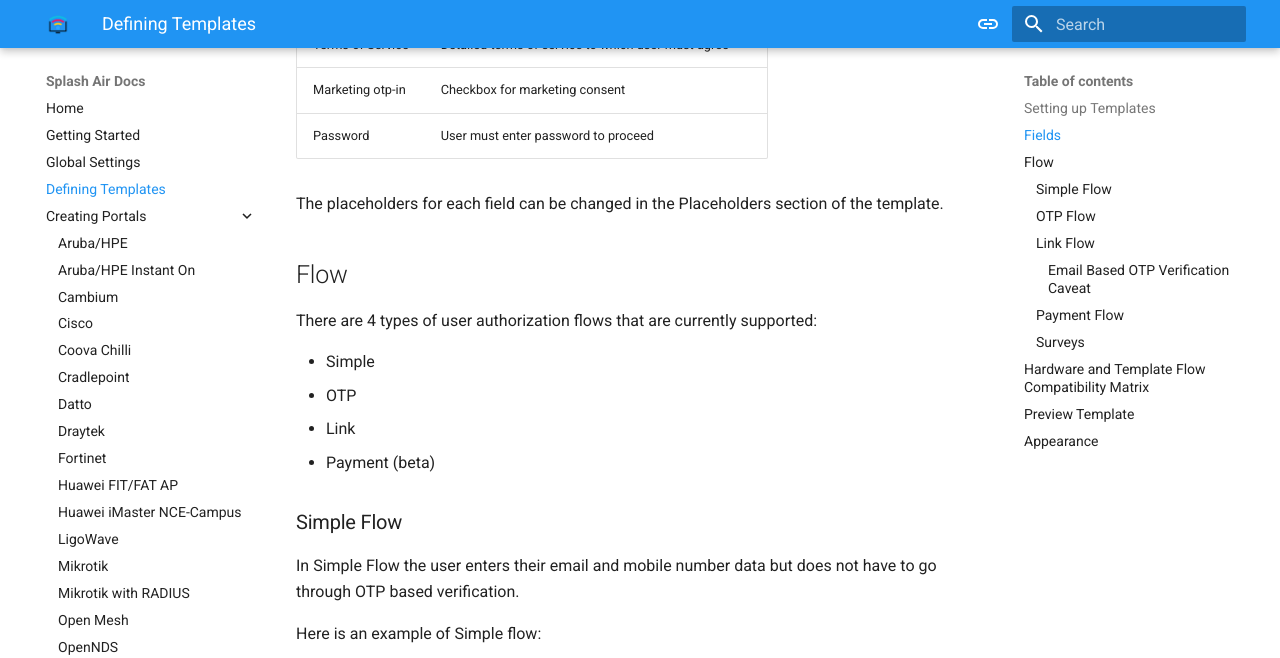
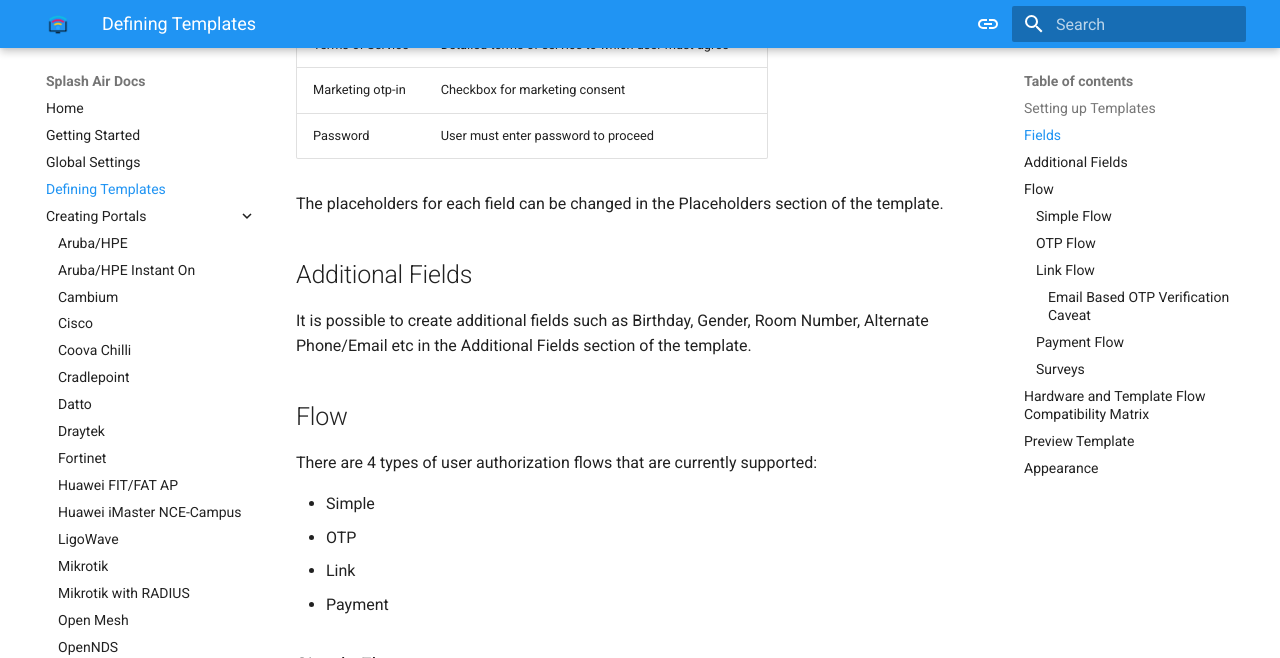
Before and after one commit to splash-networks/admin-panel-doc, an MkDocs documentation site: the page built from docs/defining-templates.md, in a window 1280 px wide and 900 px high, scrolled down 1325 px, cut to the strip 0-658 px from the top of the window. Built offline with MkDocs 1.6.1 and Material for MkDocs 9.7.7, drawn with Linux system fonts in a browser that asks for light colours.

Commit message:
template update

```diff
--- a/docs/defining-templates.md
+++ b/docs/defining-templates.md
@@ -25,6 +25,10 @@
 
 The placeholders for each field can be changed in the Placeholders section of the template.
 
+## Additional Fields
+
+It is possible to create additional fields such as Birthday, Gender, Room Number, Alternate Phone/Email etc in the Additional Fields section of the template.
+
 ## Flow
 
 There are 4 types of user authorization flows that are currently supported:
@@ -32,7 +36,7 @@
  - Simple
  - OTP
  - Link
- - Payment (beta)
+ - Payment
 
 ### Simple Flow
 
```
Also changed, not shown: other parts of docs/defining-templates.md (+0 -2 lines).
